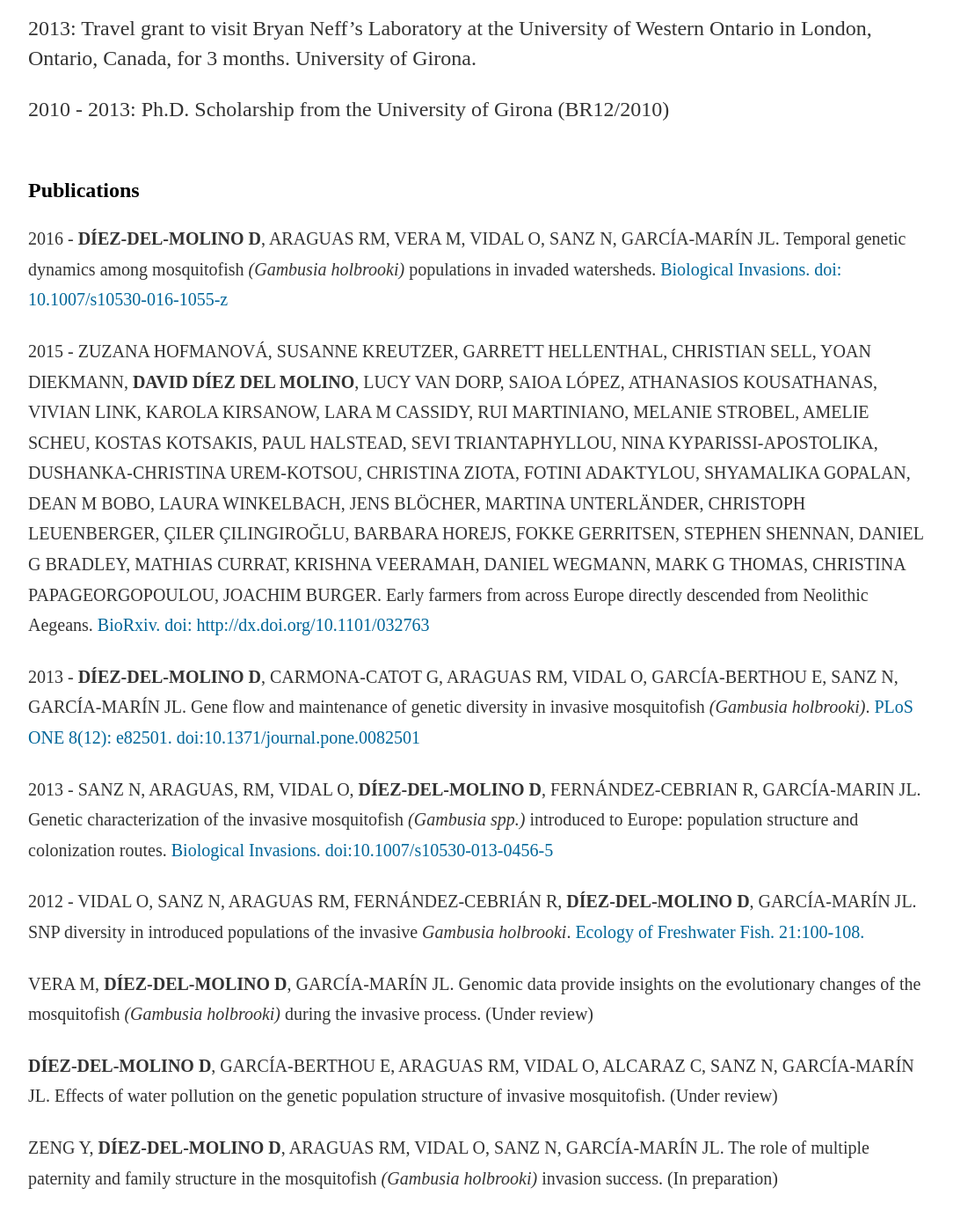
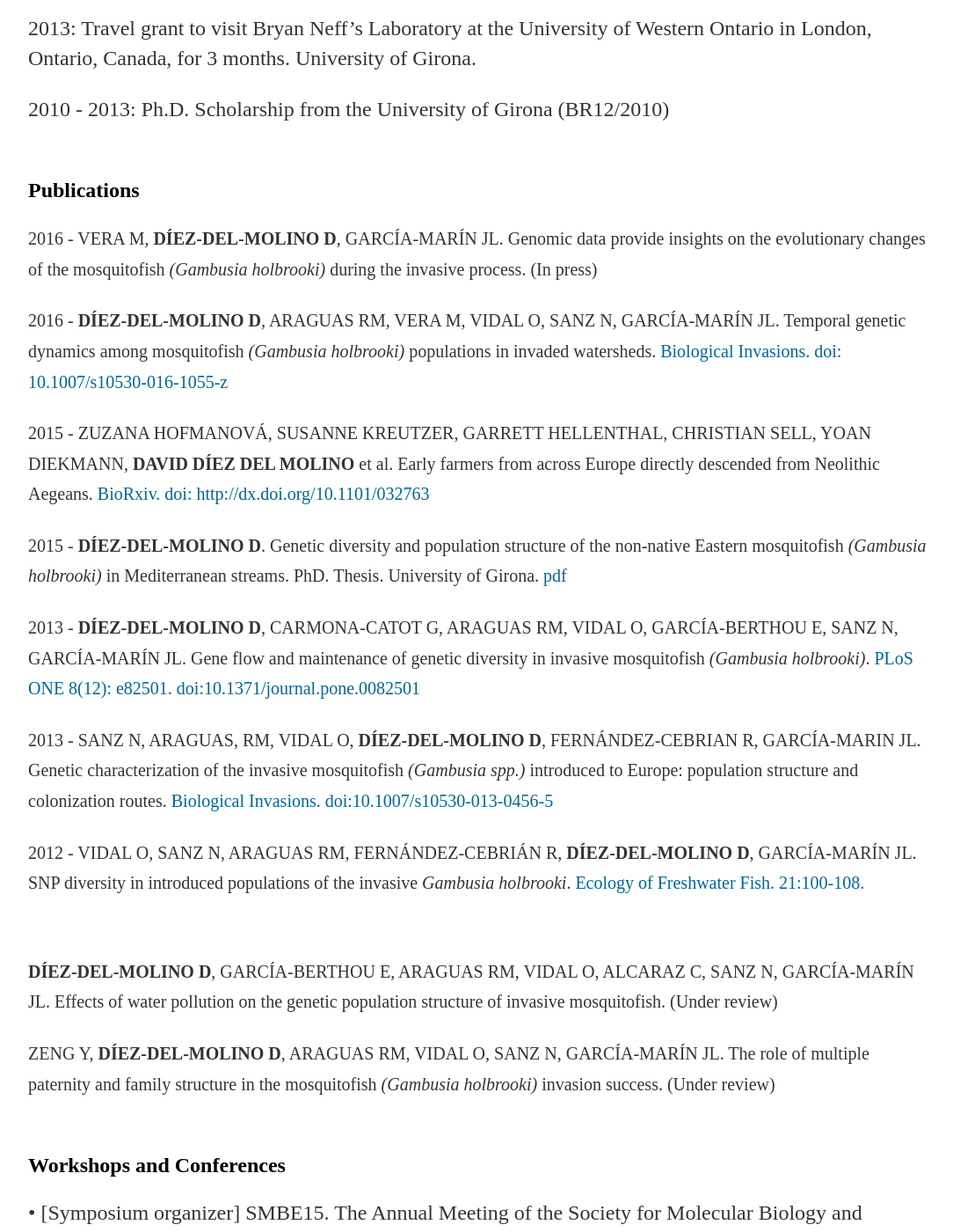
Before and after one commit to DiezMolino/diezmolino.github.io, a Jekyll site: the page cv/index.html, which Jekyll copies as it is, in a window 1280 px wide and 1400 px high, scrolled down 3471 px. Shown: the whole window at 88% size, without its empty margins (96-1180 px from the left). Built offline with Jekyll 4.4.1, drawn with Linux system fonts in a browser that asks for light colours; some of the changed text lies outside the part shown.

Commit message:
Update index.html

```diff
--- a/cv/index.html
+++ b/cv/index.html
@@ -196,9 +196,13 @@
 <a name='Publications'></a>
 <h2>Publications</h2>
 
+<p><small>2016 - VERA M, <b>DÍEZ-DEL-MOLINO D</b>, GARCÍA-MARÍN JL. Genomic data provide insights on the evolutionary changes of the mosquitofish <i>(Gambusia holbrooki)</i> during the invasive process. (In press) </a></small></p>
+
 <p><small>2016 - <b>DÍEZ-DEL-MOLINO D</b>, ARAGUAS RM, VERA M, VIDAL O, SANZ N, GARCÍA-MARÍN JL. Temporal genetic dynamics among mosquitofish <i>(Gambusia holbrooki)</i> populations in invaded watersheds. <a class='one' href="http://link.springer.com/article/10.1007%2Fs10530-016-1055-z" target="_blank"> Biological Invasions. doi: 10.1007/s10530-016-1055-z </a></small></p>
 
-<p><small>2015 - ZUZANA HOFMANOVÁ, SUSANNE KREUTZER, GARRETT HELLENTHAL, CHRISTIAN SELL, YOAN DIEKMANN, <B>DAVID DÍEZ DEL MOLINO</B>, LUCY VAN DORP, SAIOA LÓPEZ, ATHANASIOS KOUSATHANAS, VIVIAN LINK, KAROLA KIRSANOW, LARA M CASSIDY, RUI MARTINIANO, MELANIE STROBEL, AMELIE SCHEU, KOSTAS KOTSAKIS, PAUL HALSTEAD, SEVI TRIANTAPHYLLOU, NINA KYPARISSI-APOSTOLIKA, DUSHANKA-CHRISTINA UREM-KOTSOU, CHRISTINA ZIOTA, FOTINI ADAKTYLOU, SHYAMALIKA GOPALAN, DEAN M BOBO, LAURA WINKELBACH, JENS BLÖCHER, MARTINA UNTERLÄNDER, CHRISTOPH LEUENBERGER, ÇILER ÇILINGIROĞLU, BARBARA HOREJS, FOKKE GERRITSEN, STEPHEN SHENNAN, DANIEL G BRADLEY, MATHIAS CURRAT, KRISHNA VEERAMAH, DANIEL WEGMANN, MARK G THOMAS, CHRISTINA PAPAGEORGOPOULOU, JOACHIM BURGER. Early farmers from across Europe directly descended from Neolithic Aegeans. <a class='one' href="http://biorxiv.org/content/early/2015/11/25/032763" target="_blank"> BioRxiv. doi: http://dx.doi.org/10.1101/032763</a> </small> </p>
+<p><small>2015 - ZUZANA HOFMANOVÁ, SUSANNE KREUTZER, GARRETT HELLENTHAL, CHRISTIAN SELL, YOAN DIEKMANN, <B>DAVID DÍEZ DEL MOLINO</B> et al. Early farmers from across Europe directly descended from Neolithic Aegeans. <a class='one' href="http://biorxiv.org/content/early/2015/11/25/032763" target="_blank"> BioRxiv. doi: http://dx.doi.org/10.1101/032763</a> </small> </p>
+
+<p><small>2015 - <b>DÍEZ-DEL-MOLINO D</b>. Genetic diversity and population structure of the non-native Eastern mosquitofish <i>(Gambusia holbrooki)</i> in Mediterranean streams. PhD. Thesis. University of Girona. <a class='one' href="http://www.tesisenred.net/bitstream/handle/10803/300440/tddm1de1.pdf?sequence=5" target="_blank"> pdf</a></small><p>
 
 <p><small>2013 - <b>DÍEZ-DEL-MOLINO D</b>, CARMONA-CATOT G, ARAGUAS RM, VIDAL O, GARCÍA-BERTHOU E, SANZ N, GARCÍA-MARÍN JL. Gene flow and maintenance of genetic diversity in invasive mosquitofish <i>(Gambusia holbrooki)</i>.<a class='one' href="http://journals.plos.org/plosone/article?id=10.1371/journal.pone.0082501" target="_blank"> PLoS ONE 8(12): e82501. doi:10.1371/journal.pone.0082501</a> </small></p>
 
@@ -206,15 +210,11 @@
 
 <p><small>2012 - VIDAL O, SANZ N, ARAGUAS RM, FERNÁNDEZ-CEBRIÁN R, <b>DÍEZ-DEL-MOLINO D</b>, GARCÍA-MARÍN JL. SNP diversity in introduced populations of the invasive <i>Gambusia holbrooki</i>.<a class='one' href="http://onlinelibrary.wiley.com/doi/10.1111/j.1600-0633.2011.00527.x/abstract" target="_blank"> Ecology of Freshwater Fish. 21:100-108.</a></small></p>
 
-<p><small>VERA M, <b>DÍEZ-DEL-MOLINO D</b>, GARCÍA-MARÍN JL. Genomic data provide insights on the evolutionary changes of the mosquitofish <i>(Gambusia holbrooki)</i> during the invasive process. (Under review) </a></small></p>
-
-<p><small><b>DÍEZ-DEL-MOLINO D</b>, GARCÍA-BERTHOU E, ARAGUAS RM, VIDAL O, ALCARAZ C, SANZ N, GARCÍA-MARÍN JL. Effects of water pollution on the genetic population structure of invasive mosquitofish. (Under review)</a></small></p>
-
-<p><small>ZENG Y, <b>DÍEZ-DEL-MOLINO D</b>, ARAGUAS RM, VIDAL O, SANZ N, GARCÍA-MARÍN JL. The role of multiple paternity and family structure in the mosquitofish <i>(Gambusia holbrooki)</i> invasion success. (In preparation)</a> </small></p>
-
 <br/>
 
-<p>2015 - PhD. Thesis: 'Genetic diversity and population structure of the non-native Eastern mosquitofish <i>(Gambusia holbrooki)</i> in Mediterranean streams'. University of Girona. <a class='one' href="http://www.tesisenred.net/bitstream/handle/10803/300440/tddm1de1.pdf?sequence=5" target="_blank"> pdf</a><p>
+<p><small><b>DÍEZ-DEL-MOLINO D</b>, GARCÍA-BERTHOU E, ARAGUAS RM, VIDAL O, ALCARAZ C, SANZ N, GARCÍA-MARÍN JL. Effects of water pollution on the genetic population structure of invasive mosquitofish. (Under review) </a></small></p>
+
+<p><small>ZENG Y, <b>DÍEZ-DEL-MOLINO D</b>, ARAGUAS RM, VIDAL O, SANZ N, GARCÍA-MARÍN JL. The role of multiple paternity and family structure in the mosquitofish <i>(Gambusia holbrooki)</i> invasion success.  (Under review) </a> </small></p>
 
 <br/>
 
```
